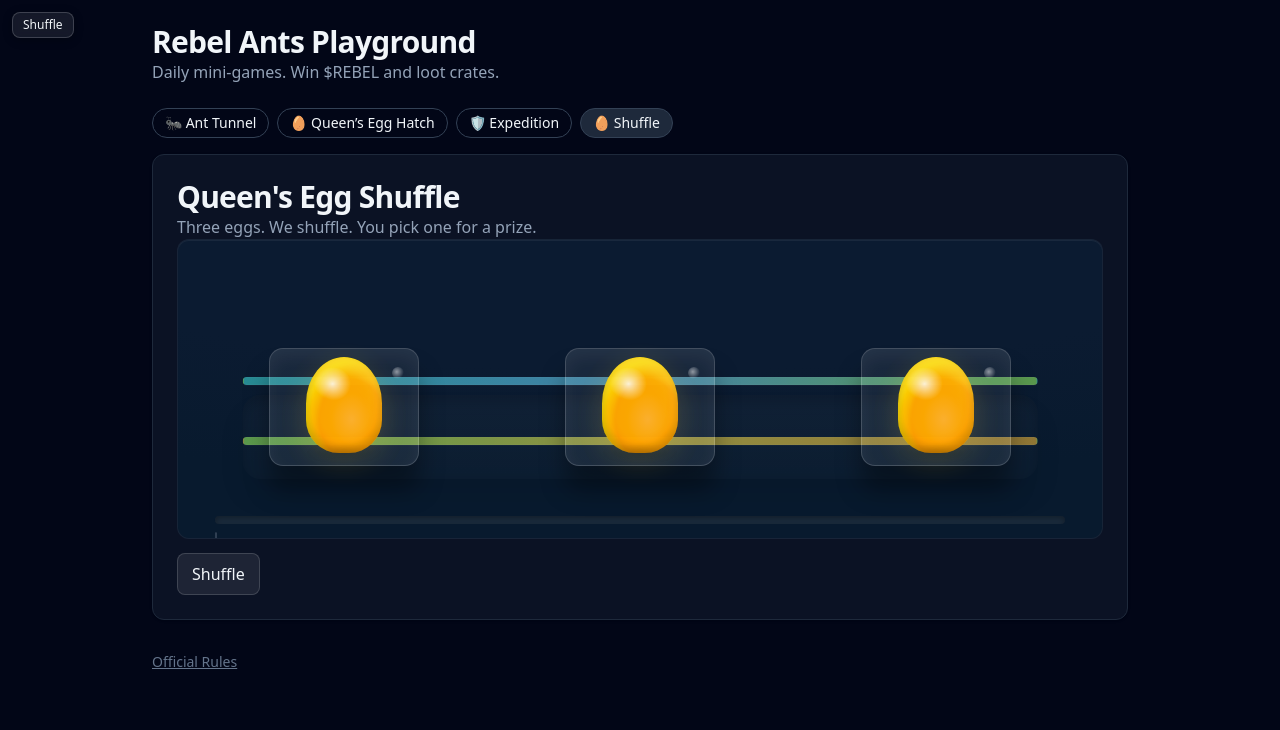
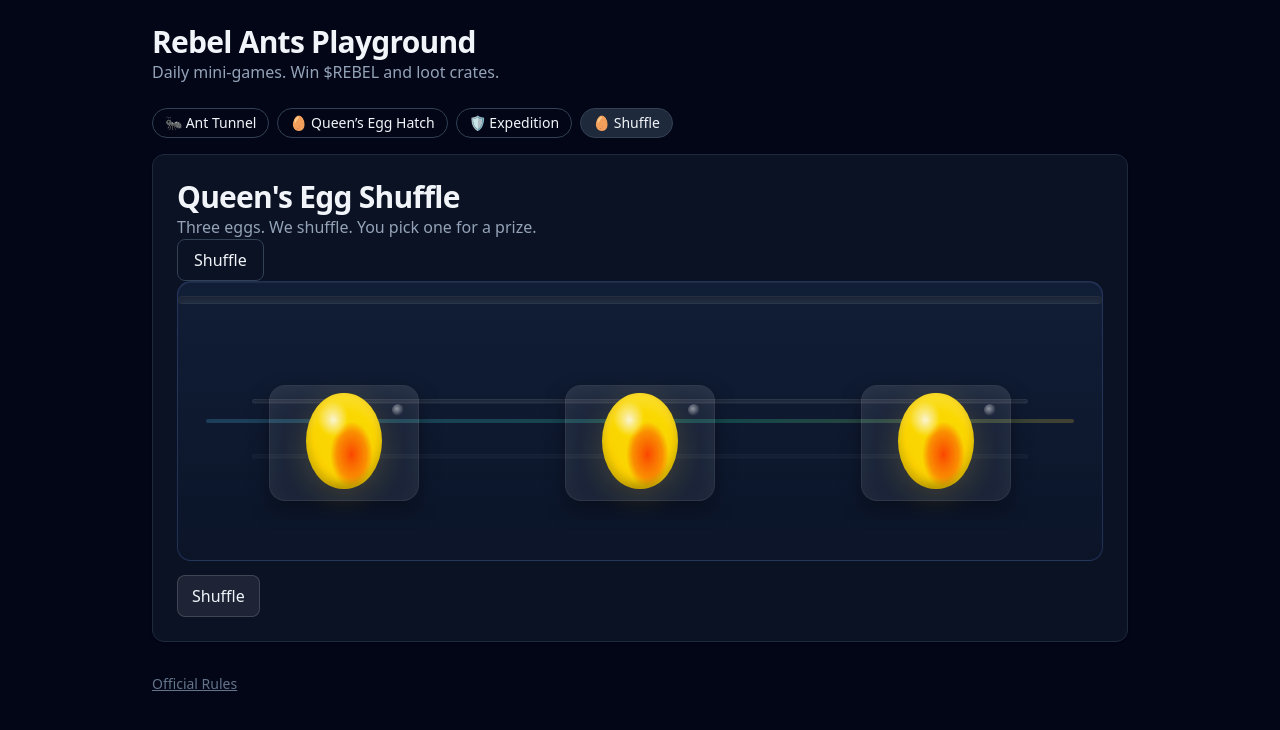
Before and after one commit to D1stknight/rebelants-playground, a Next.js app: page / in a window 1280 px wide. Both pictures are taken after a click on the button "🥚 Shuffle". Shown: the top 730 px of the page. Built offline with nearby package versions, Linux system fonts and the light colour scheme.

Commit message:
Update Shuffle.tsx

```diff
--- a/components/Shuffle.tsx
+++ b/components/Shuffle.tsx
@@ -1,5 +1,5 @@
 // components/Shuffle.tsx
-// RA: Shuffle v1.4 — button pinned, centered lanes, wobble-on-pick, prize modal event
+// RA: Shuffle v1.5 — FIX: correct positioning (lanes[order[i]]), clean phases, prize event
 
 import React, { useEffect, useMemo, useState } from 'react';
 
@@ -8,55 +8,54 @@
 
 export default function Shuffle() {
   const [phase, setPhase] = useState<Phase>('idle');
-  const [order, setOrder] = useState<number[]>([0, 1, 2]);
-  const [canPick, setCanPick] = useState(false);
   const [busy, setBusy] = useState(false);
   const [progress, setProgress] = useState(0);
 
-  // lanes are x-positions as percentages; CSS will center via translateX(-50%)
+  // order[i] = lane index (0..2) where card i should sit
+  const [order, setOrder] = useState<number[]>([0, 1, 2]);
+
+  // lanes in %, centered via CSS translateX(-50%)
   const lanes = useMemo(() => [18, 50, 82], []);
 
   useEffect(() => {
     setPhase('idle');
-    setCanPick(false);
+    setBusy(false);
     setProgress(0);
+    setOrder([0, 1, 2]);
   }, []);
 
   async function runShuffle() {
     if (busy) return;
     setBusy(true);
-    setCanPick(false);
     setPhase('shuffling');
     setProgress(0);
 
-    const swaps = 22 + Math.floor(Math.random() * 7); // 22–28 swaps
+    // 22–28 swaps with easing
+    const swaps = 22 + Math.floor(Math.random() * 7);
     for (let i = 0; i < swaps; i++) {
       setOrder(prev => {
+        const next = [...prev];
         let a = Math.floor(Math.random() * 3);
         let b = Math.floor(Math.random() * 3);
         while (b === a) b = Math.floor(Math.random() * 3);
-        const next = [...prev];
         [next[a], next[b]] = [next[b], next[a]];
         return next;
       });
-
-      const t = i / (swaps - 1);
-      const eased = t < 0.6 ? 2 * t * t : -1 + (4 - 2 * t) * t; // easeInQuad → easeOutQuad
-      setProgress(Math.min(99, Math.floor(eased * 100)));
+      const t = i / swaps;
+      const dur = 80 + Math.floor(220 * (t * t)); // ease-in
       // eslint-disable-next-line no-await-in-loop
-      await wait(120 + Math.floor(140 * eased));
+      await wait(dur);
+      setProgress(Math.min(99, Math.floor((i / (swaps - 1)) * 100)));
     }
 
     setProgress(100);
     setPhase('pick');
-    setCanPick(true);
     setBusy(false);
   }
 
   async function onPick() {
-    if (!canPick || busy || phase !== 'pick') return;
+    if (busy || phase !== 'pick') return;
     setBusy(true);
-    setCanPick(false);
 
     try {
       const res = await fetch('/api/spin', { method: 'POST' });
@@ -69,42 +68,44 @@
             rarity: data?.rarity ?? null,
             sub: data?.sub ?? undefined,
           },
-        })
+        }),
       );
     } catch {
       window.dispatchEvent(
         new CustomEvent('rebelants:prize', {
           detail: { label: 'Nothing this time', type: 'none', rarity: null },
-        })
+        }),
       );
     }
 
     setPhase('revealed');
-    await wait(350);
-    setBusy(false);
+    // soft reset so CTA comes back to Shuffle
+    setTimeout(() => {
+      setPhase('idle');
+      setProgress(0);
+      setBusy(false);
+    }, 800);
   }
 
-  const ctaBelow =
+  const ctaLabel =
     phase === 'idle' || phase === 'revealed'
       ? 'Shuffle'
       : phase === 'shuffling'
       ? 'Shuffling…'
       : 'Pick an egg';
 
-  const disableCtaBelow = phase === 'shuffling' || phase === 'pick' || busy;
+  const ctaDisabled = phase === 'shuffling' || busy;
 
   return (
-    <div className="ant-card ra-shuffle">
+    <div className="ant-card ra-shuffle2">
       <div className="title">Queen&apos;s Egg Shuffle</div>
       <p className="subtitle">Three eggs. We shuffle. You pick one for a prize.</p>
 
-      {/* SAFETY CTA pinned inside scene so it never “disappears” */}
+      {/* Safety CTA pinned in-scene */}
       <button
-        className="btn btn-safety"
-        onClick={() => {
-          if (phase === 'idle' || phase === 'revealed') runShuffle();
-        }}
-        disabled={phase === 'shuffling' || phase === 'pick' || busy}
+        className="btn ra-safety"
+        disabled={ctaDisabled || phase === 'pick'}
+        onClick={() => (phase === 'idle' || phase === 'revealed') && runShuffle()}
       >
         Shuffle
       </button>
@@ -116,37 +117,33 @@
         <div className="rail rail-bottom" />
 
         {/* Progress */}
-        <div className="shuffle-progress">
-          <div className="bar" style={{ width: `${progress}%` }} />
-        </div>
+        <div className="shuffle-progress"><div style={{ width: `${progress}%` }} /></div>
 
-        {/* Eggs */}
-        {order.map((eggId, pos) => (
+        {/* Render fixed cards [0,1,2]; position by lanes[order[i]] */}
+        {[0, 1, 2].map((i) => (
           <button
-            key={eggId}
-            className={`egg-card ${canPick ? 'can-pick' : ''}`}
-            style={{ left: `${lanes[pos]}%`, top: '56%' }}
+            key={i}
+            className={`egg-card ${phase === 'pick' ? 'can-pick' : ''}`}
+            style={{ left: `${lanes[order[i]]}%` }}
             onClick={onPick}
-            disabled={!canPick || busy}
+            disabled={phase !== 'pick' || busy}
             aria-label="Pick egg"
           >
-            <div className={`egg-body ${canPick ? 'wobble-on-pick' : ''}`} />
+            <div className={`egg-body ${phase === 'pick' ? 'wobble-on-pick' : ''}`} />
             <div className="egg-shadow" />
             <div className="egg-speckle" />
           </button>
         ))}
       </div>
 
-      {/* Normal CTA under the scene (nice UX) */}
+      {/* Normal CTA below scene */}
       <div className="shuffle-cta">
         <button
           className="btn"
-          disabled={disableCtaBelow}
-          onClick={() => {
-            if (phase === 'idle' || phase === 'revealed') runShuffle();
-          }}
+          disabled={ctaDisabled || phase === 'pick'}
+          onClick={() => (phase === 'idle' || phase === 'revealed') && runShuffle()}
         >
-          {ctaBelow}
+          {ctaLabel}
         </button>
       </div>
     </div>
```
